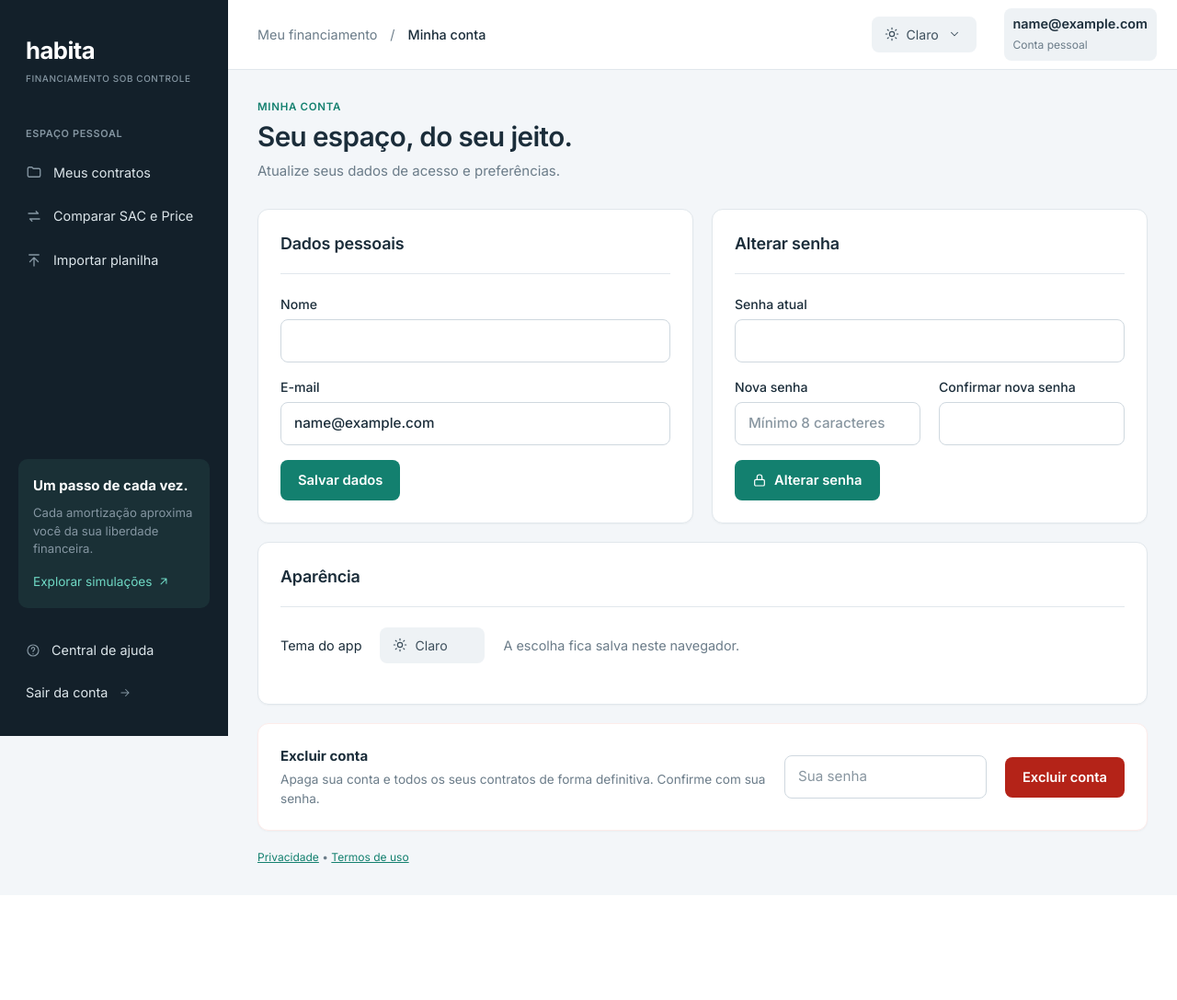
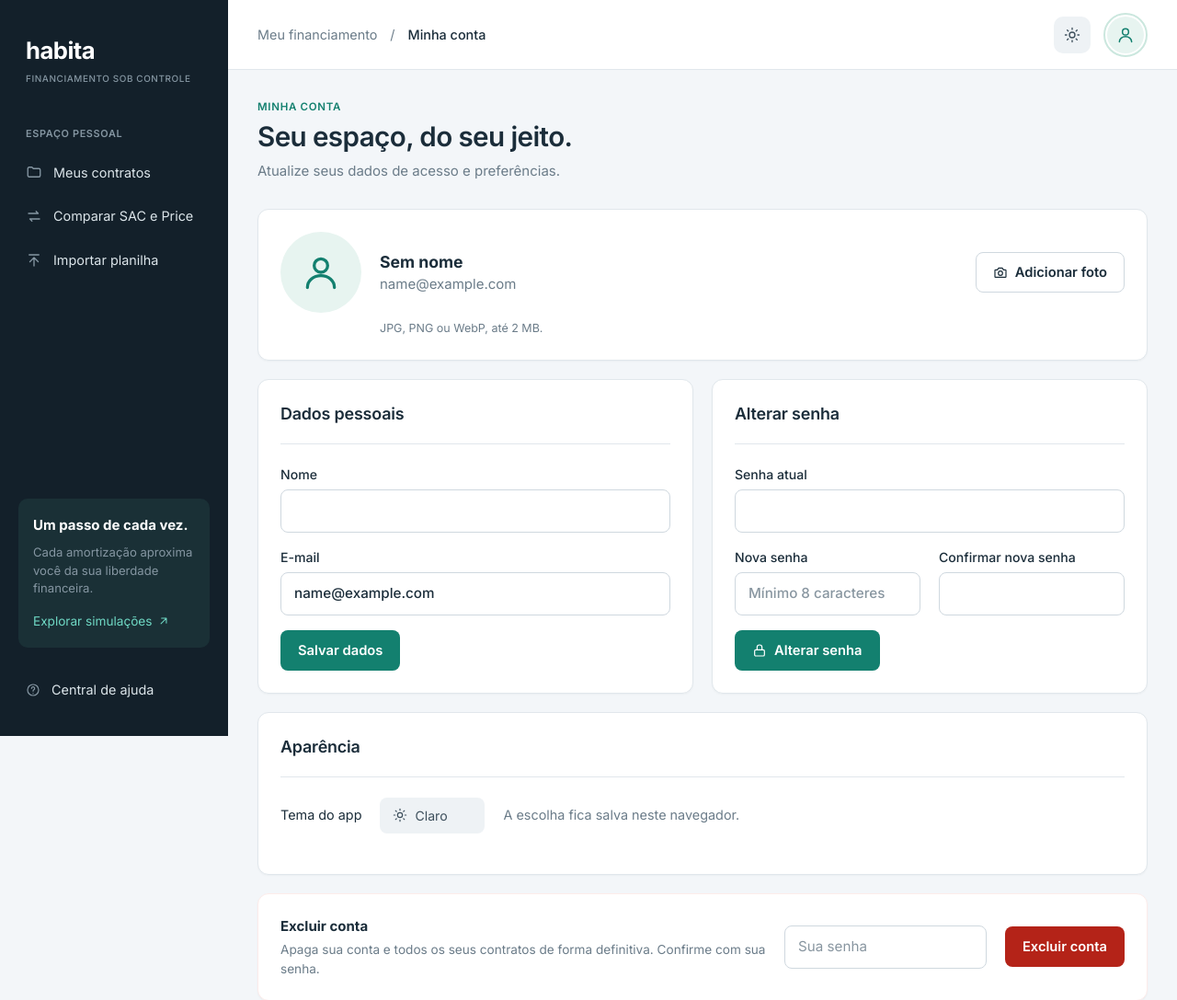
Before and after one commit to Silas-ER/calculadora-amortizacao, a Flask app: page /conta in a window 1280 px wide. Shown: the top 1087 px of the page at 92% size. Before the commit the page ends 938 px from the top, so only its background shows below. Run offline with Flask 3, Linux system fonts and the light colour scheme; the visitor is signed in with stand-in values (Sample User, id 1); data comes from the database, SQL or seed files in the repository; data that the repository does not hold is empty.

Commit message:
Topo com ícone de tema e menu da conta com foto de perfil
- Botão de tema só com ícone (sol/lua) e dica ao passar o mouse
- Avatar no lugar do nome: abre menu com "Minha conta" e "Sair da conta"
- "Sair da conta" sai do menu lateral
- Foto de perfil em Minha conta (JPG/PNG/WebP até 2 MB, validada pelo conteúdo)

Co-Authored-By: Claude Opus 5.5 <noreply@anthropic.com>

```diff
--- a/app.py
+++ b/app.py
@@ -73,7 +73,8 @@ app.jinja_env.globals["csrf_token"] = csrf_token
 def antes():
     db = get_db()
     uid = session.get("usuario_id")
-    g.user = db.execute("SELECT id, email, nome FROM usuarios WHERE id = ?", (uid,)).fetchone() if uid else None
+    g.user = db.execute("SELECT id, email, nome, foto_tipo, foto_versao FROM usuarios WHERE id = ?",
+                        (uid,)).fetchone() if uid else None
     if request.method == "POST":
         token = session.get("_csrf")
         if not token or not secrets.compare_digest(token, request.form.get("csrf_token", "")):
@@ -290,6 +291,62 @@ def conta():
                 flash("Senha alterada.", "ok")
                 return redirect(url_for("conta"))
     return render_template("conta.html", pagina="Minha conta")
+
+
+FOTO_MAX = 2 * 1024 * 1024
+
+
+def _tipo_imagem(dados):
+    """Identifica a imagem pelo conteúdo, não pela extensão."""
+    if dados.startswith(b"\x89PNG\r\n\x1a\n"):
+        return "image/png"
+    if dados.startswith(b"\xff\xd8\xff"):
+        return "image/jpeg"
+    if dados[:4] == b"RIFF" and dados[8:12] == b"WEBP":
+        return "image/webp"
+    return None
+
+
+@app.get("/conta/foto")
+@login_required
+def foto():
+    u = get_db().execute("SELECT foto, foto_tipo FROM usuarios WHERE id = ?", (g.user["id"],)).fetchone()
+    if not u["foto"]:
+        abort(404)
+    return Response(u["foto"], mimetype=u["foto_tipo"],
+                    headers={"Cache-Control": "private, max-age=31536000", "X-Content-Type-Options": "nosniff"})
+
+
+@app.post("/conta/foto")
+@login_required
+def enviar_foto():
+    arq = request.files.get("foto")
+    dados = arq.read(FOTO_MAX + 1) if arq and arq.filename else b""
+    tipo = _tipo_imagem(dados)
+    if not dados:
+        flash("Selecione uma imagem.", "erro")
+    elif len(dados) > FOTO_MAX:
+        flash("A foto deve ter até 2 MB.", "erro")
+    elif not tipo:
+        flash("Envie uma imagem JPG, PNG ou WebP.", "erro")
+    else:
+        db = get_db()
+        db.execute("UPDATE usuarios SET foto = ?, foto_tipo = ?, foto_versao = foto_versao + 1 WHERE id = ?",
+                   (dados, tipo, g.user["id"]))
+        db.commit()
+        flash("Foto atualizada.", "ok")
+    return redirect(url_for("conta"))
+
+
+@app.post("/conta/foto/remover")
+@login_required
+def remover_foto():
+    db = get_db()
+    db.execute("UPDATE usuarios SET foto = NULL, foto_tipo = NULL, foto_versao = foto_versao + 1 WHERE id = ?",
+               (g.user["id"],))
+    db.commit()
+    flash("Foto removida.", "ok")
+    return redirect(url_for("conta"))
 
 
 @app.post("/conta/excluir")
--- a/static/app.js
+++ b/static/app.js
@@ -49,6 +49,20 @@
       + 'O cálculo usa os dados do contrato salvo e recalcula as parcelas futuras.')) e.preventDefault();
   }));
 
+  // menu da conta (avatar): fecha ao clicar fora ou com Esc
+  const menuConta = document.querySelector('[data-menu-conta]');
+  if (menuConta) {
+    document.addEventListener('click', (e) => { if (!menuConta.contains(e.target)) menuConta.open = false; });
+    document.addEventListener('keydown', (e) => {
+      if (e.key === 'Escape' && menuConta.open) { menuConta.open = false; menuConta.querySelector('summary').focus(); }
+    });
+  }
+
+  // envia a foto de perfil assim que for escolhida
+  document.querySelectorAll('[data-foto-input]').forEach((i) => i.addEventListener('change', () => {
+    if (i.files[0]) i.closest('form').submit();
+  }));
+
   // nome do arquivo escolhido no upload
   document.querySelectorAll('[data-arquivo]').forEach((i) => i.addEventListener('change', () => {
     const alvo = i.closest('label').querySelector('[data-nome-arquivo]');
--- a/static/style.css
+++ b/static/style.css
@@ -175,8 +175,6 @@ fieldset .segmentado label span { min-width: 0; }
   font: inherit; font-size: .88rem; color: var(--txt-2); cursor: pointer; min-width: 114px; }
 .tema-btn span { display: inline-flex; gap: 8px; align-items: center; }
 [data-tema="escuro"] .so-claro, :root:not([data-tema="escuro"]) .so-escuro { display: none !important; }
-.usuario strong { display: block; font-size: .9rem; font-weight: 600; }
-.usuario small { color: var(--muted); font-size: .75rem; }
 .menu-btn { display: none; background: none; border: 0; color: var(--txt); cursor: pointer; padding: 4px; }
 .conteudo { padding: 32px; max-width: 1240px; width: 100%; }
 
@@ -365,8 +363,45 @@ fieldset .segmentado label span { min-width: 0; }
 .motivos .ico { color: var(--acento); margin-top: 3px; }
 .dica-campo { font-size: .8rem; margin: -4px 0 18px; }
 .campo .inline-small { display: inline; margin: 0; }
-a.usuario { color: inherit; text-decoration: none; padding: 6px 10px; margin: -6px -10px; border-radius: 8px; }
-a.usuario:hover, a.usuario.ativo { background: var(--sup-2); }
+/* botão de tema (só ícone), avatar e dicas */
+.icone-btn, .avatar-link { position: relative; display: inline-flex; align-items: center; justify-content: center; }
+.icone-btn { width: 40px; height: 40px; border: 0; border-radius: 10px; background: var(--sup-2); color: var(--txt-2); cursor: pointer; }
+.icone-btn:hover { color: var(--txt); background: var(--borda); }
+.icone-btn > span:not(.dica) { display: inline-flex; }
+.avatar { display: inline-flex; align-items: center; justify-content: center; border-radius: 50%; overflow: hidden; flex-shrink: 0;
+  background: var(--suave); color: var(--acento); }
+.avatar img { width: 100%; height: 100%; object-fit: cover; display: block; }
+.avatar-link { border-radius: 50%; padding: 2px; border: 2px solid transparent; }
+.avatar-link:hover, .avatar-link.ativo { border-color: var(--suave-borda); }
+.dica { position: absolute; top: calc(100% + 10px); right: 0; z-index: 30; white-space: nowrap; pointer-events: none;
+  background: var(--txt); color: var(--sup); font-size: .75rem; font-weight: 500; padding: 6px 10px; border-radius: 6px;
+  opacity: 0; transform: translateY(-4px); transition: opacity .12s, transform .12s; }
+.dica::before { content: ""; position: absolute; bottom: 100%; right: 14px; border: 5px solid transparent; border-bottom-color: var(--txt); }
+.icone-btn:hover .dica, .icone-btn:focus-visible .dica, .avatar-link:hover .dica, .avatar-link:focus-visible .dica { opacity: 1; transform: none; }
+.topo-dir { gap: 14px; }
+.menu-conta { position: relative; }
+.menu-conta summary { list-style: none; cursor: pointer; }
+.menu-conta summary::-webkit-details-marker { display: none; }
+.menu-conta[open] .dica { display: none; }
+.menu-conta[open] summary { border-color: var(--suave-borda); }
+.menu-pop { position: absolute; right: 0; top: calc(100% + 10px); z-index: 40; width: 260px; background: var(--sup); border: 1px solid var(--borda);
+  border-radius: 12px; box-shadow: 0 12px 32px rgba(16, 40, 56, .16); padding: 8px; }
+.menu-cab { display: flex; align-items: center; gap: 12px; padding: 10px 10px 14px; margin-bottom: 6px; border-bottom: 1px solid var(--borda); }
+.menu-cab div { min-width: 0; }
+.menu-cab strong { display: block; font-size: .9rem; }
+.menu-cab small { display: block; color: var(--muted); font-size: .78rem; overflow: hidden; text-overflow: ellipsis; white-space: nowrap; }
+.menu-pop a, .menu-pop button { display: flex; align-items: center; gap: 10px; width: 100%; padding: 10px; border-radius: 8px; border: 0; background: none;
+  font: inherit; font-size: .9rem; color: var(--txt); text-decoration: none; cursor: pointer; text-align: left; }
+.menu-pop a:hover, .menu-pop button:hover { background: var(--sup-2); }
+.menu-pop .ico { color: var(--muted); }
+.menu-pop form { margin: 0; }
+.perfil { display: flex; align-items: center; gap: 20px; flex-wrap: wrap; }
+.perfil-info { flex: 1; min-width: 180px; }
+.perfil-info strong { display: block; font-size: 1.1rem; }
+.perfil .acoes form { margin: 0; }
+.perfil label.btn { cursor: pointer; }
+.perfil label.btn:focus-within { outline: 2px solid var(--serie); outline-offset: 2px; }
+.perfil-dica { flex-basis: 100%; margin-left: 108px; margin-top: -12px; }
 .sem-margem { margin: 0; flex-wrap: nowrap; }
 .sem-margem input { width: 200px; }
 
@@ -383,8 +418,7 @@ a.usuario:hover, a.usuario.ativo { background: var(--sup-2); }
   .menu-btn { display: inline-flex; }
   .topo { padding: 0 16px; }
   .topo-dir { gap: 14px; }
-  .usuario, .trilha a, .trilha span { display: none; }
-  .tema-btn { min-width: 0; }
+  .trilha a, .trilha span { display: none; }
   .conteudo { padding: 20px 16px; }
   .resumo { grid-template-columns: 1fr 1fr; gap: 18px 0; }
   .resumo > div:nth-child(3) { border-left: 0; }
--- a/templates/_icones.html
+++ b/templates/_icones.html
@@ -20,7 +20,16 @@
 {%- elif nome == 'lampada' -%}<path d="M9 18h6M10 21h4M12 3a6 6 0 0 0-3.5 10.9c.6.4 1 1.1 1 1.8V16h5v-.3c0-.7.4-1.4 1-1.8A6 6 0 0 0 12 3Z"/>
 {%- elif nome == 'cadeado' -%}<rect x="4" y="11" width="16" height="10" rx="2"/><path d="M8 11V7a4 4 0 0 1 8 0v4"/>
 {%- elif nome == 'email' -%}<rect x="3" y="5" width="18" height="14" rx="2"/><path d="m3 7 9 6 9-6"/>
+{%- elif nome == 'usuario' -%}<circle cx="12" cy="8" r="4"/><path d="M4 21c0-4 3.6-7 8-7s8 3 8 7"/>
+{%- elif nome == 'camera' -%}<path d="M4 8h3l2-3h6l2 3h3a1 1 0 0 1 1 1v10a1 1 0 0 1-1 1H4a1 1 0 0 1-1-1V9a1 1 0 0 1 1-1Z"/><circle cx="12" cy="13.5" r="3.5"/>
 {%- elif nome == 'pasta' -%}<path d="M3 7a2 2 0 0 1 2-2h4l2 2h8a2 2 0 0 1 2 2v8a2 2 0 0 1-2 2H5a2 2 0 0 1-2-2Z"/>
 {%- endif -%}
 </svg>
 {%- endmacro %}
+
+{% macro avatar(user, tam=40) -%}
+<span class="avatar" style="width: {{ tam }}px; height: {{ tam }}px">
+  {%- if user.foto_tipo -%}<img src="{{ url_for('foto', v=user.foto_versao) }}" alt="" width="{{ tam }}" height="{{ tam }}">
+  {%- else -%}{{ icone('usuario', (tam * 0.5)|int) }}{%- endif -%}
+</span>
+{%- endmacro %}
--- a/templates/app.html
+++ b/templates/app.html
@@ -1,5 +1,5 @@
 {% extends "base.html" %}
-{% from "_icones.html" import icone %}
+{% from "_icones.html" import icone, avatar %}
 {% block body_class %}layout-app{% endblock %}
 {% block body %}
 {% set f = g.fin_nav %}
@@ -39,10 +39,6 @@
 
   <div class="lat-rodape">
     <a href="{{ url_for('ajuda') }}" {% if pagina == 'Central de ajuda' %}class="ativo"{% endif %}>{{ icone('ajuda', 16) }} Central de ajuda</a>
-    <form method="post" action="{{ url_for('logout') }}">
-      <input type="hidden" name="csrf_token" value="{{ csrf_token() }}">
-      <button>Sair da conta {{ icone('seta', 14) }}</button>
-    </form>
   </div>
 </aside>
 
@@ -53,12 +49,27 @@
       <a href="{{ url_for('index') }}">Meu financiamento</a><span>/</span><strong>{{ pagina }}</strong>
     </nav>
     <div class="topo-dir">
-      <button class="tema-btn" type="button" data-tema-btn>
-        <span class="so-claro">{{ icone('sol', 16) }} Claro</span><span class="so-escuro">{{ icone('lua', 16) }} Escuro</span>
-        {{ icone('chevron', 14) }}
+      <button class="icone-btn" type="button" data-tema-btn aria-label="Alternar tema claro/escuro">
+        <span class="so-claro">{{ icone('sol', 18) }}</span><span class="so-escuro">{{ icone('lua', 18) }}</span>
+        <span class="dica" role="tooltip"><span class="so-claro">Mudar para tema escuro</span><span class="so-escuro">Mudar para tema claro</span></span>
       </button>
-      <a class="usuario {% if pagina == 'Minha conta' %}ativo{% endif %}" href="{{ url_for('conta') }}" title="Minha conta">
-        <strong>{{ g.user.nome or g.user.email }}</strong><small>Conta pessoal</small></a>
+      <details class="menu-conta" data-menu-conta>
+        <summary class="avatar-link {% if pagina == 'Minha conta' %}ativo{% endif %}" aria-label="Menu da conta">
+          {{ avatar(g.user, 40) }}
+          <span class="dica" role="tooltip">Minha conta</span>
+        </summary>
+        <div class="menu-pop" role="menu">
+          <div class="menu-cab">
+            {{ avatar(g.user, 40) }}
+            <div><strong>{{ g.user.nome or 'Minha conta' }}</strong><small>{{ g.user.email }}</small></div>
+          </div>
+          <a href="{{ url_for('conta') }}" role="menuitem">{{ icone('usuario', 16) }} Minha conta</a>
+          <form method="post" action="{{ url_for('logout') }}">
+            <input type="hidden" name="csrf_token" value="{{ csrf_token() }}">
+            <button role="menuitem">{{ icone('seta', 16) }} Sair da conta</button>
+          </form>
+        </div>
+      </details>
     </div>
   </header>
 
--- a/templates/conta.html
+++ b/templates/conta.html
@@ -1,5 +1,5 @@
 {% extends "app.html" %}
-{% from "_icones.html" import icone %}
+{% from "_icones.html" import icone, avatar %}
 {% block content %}
 <div class="pagina-cab">
   <div>
@@ -8,6 +8,28 @@
     <p class="subtitulo">Atualize seus dados de acesso e preferências.</p>
   </div>
 </div>
+
+<section class="cartao perfil">
+  {{ avatar(g.user, 88) }}
+  <div class="perfil-info">
+    <strong>{{ g.user.nome or 'Sem nome' }}</strong>
+    <span class="muted">{{ g.user.email }}</span>
+  </div>
+  <div class="acoes">
+    <form method="post" action="{{ url_for('enviar_foto') }}" enctype="multipart/form-data" data-foto-form>
+      <input type="hidden" name="csrf_token" value="{{ csrf_token() }}">
+      <label class="btn btn-sec">{{ icone('camera', 16) }} {{ 'Trocar foto' if g.user.foto_tipo else 'Adicionar foto' }}
+        <input type="file" name="foto" accept="image/jpeg,image/png,image/webp" class="sr" data-foto-input></label>
+    </form>
+    {% if g.user.foto_tipo %}
+    <form method="post" action="{{ url_for('remover_foto') }}">
+      <input type="hidden" name="csrf_token" value="{{ csrf_token() }}">
+      <button class="btn btn-sec">Remover</button>
+    </form>
+    {% endif %}
+  </div>
+  <small class="muted perfil-dica">JPG, PNG ou WebP, até 2 MB.</small>
+</section>
 
 <div class="grade-2">
   <form method="post" class="cartao">
```
Also changed, not shown: db.py (+7 -0 lines).
